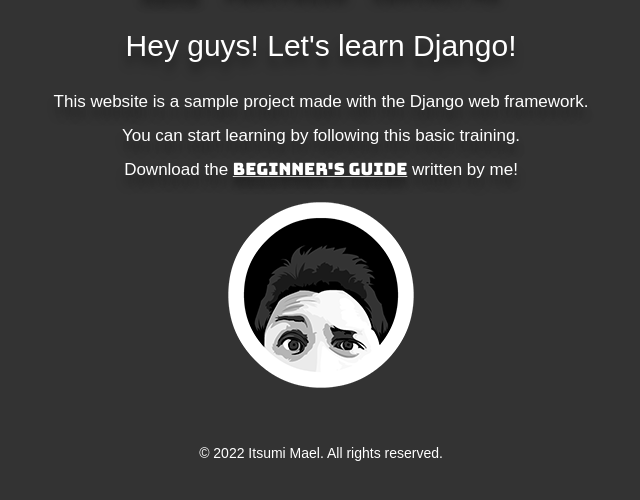
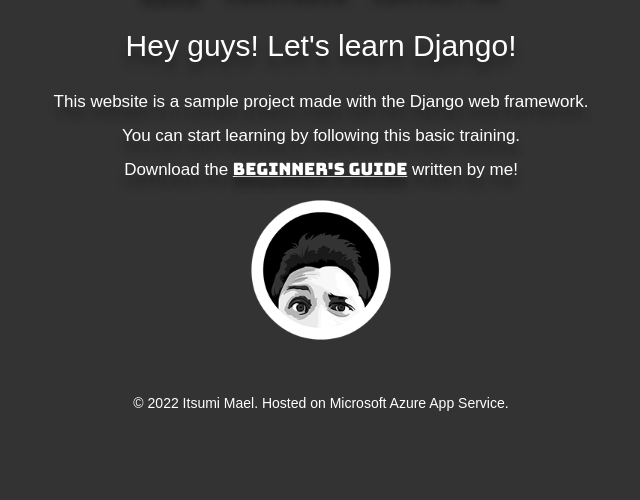
Before and after one commit to maelnasir/maelsite, a Django app: page /home/ in a window 1280 px wide. Shown: the part 208-708 px from the top of the page, without its empty margins (319-959 px from the left). Run offline with Django 4.2, Linux system fonts and the light colour scheme; data comes from the database, SQL or seed files in the repository; some web fonts are replaced.

Commit message:
modified:   static/css/maelapp.css modified:   templates/base.html

```diff
--- a/static/css/maelapp.css
+++ b/static/css/maelapp.css
@@ -17,7 +17,7 @@ ul.navMA li a, ul.navMA li a:visited { font-size: 20px; margin: 0 10px; color: #
 ul.navMA li a:hover { color: #666;}
 ul.navMA li a.navActive { color: #666; text-decoration: underline; }
 
-.maRX782 { display:block; max-height: 300px; margin:0 auto; }
+.maRX782 { display:block; max-height: 150px; margin:0 auto; }
 
 article.maPortfolio { width: 70%; margin: 0 auto; text-align: left; }
 article.maPortfolio div { border-bottom: 1px dotted #666; padding: 20px 0; }
--- a/templates/base.html
+++ b/templates/base.html
@@ -36,6 +36,6 @@
             {% block contact %}{% endblock %}
         {% endif %}
     </section>
-    <footer class="animate__animated animate__fadeIn">&#169; {% now "Y" %} Itsumi Mael. All rights reserved.</footer>
+    <footer class="animate__animated animate__fadeIn">&#169; {% now "Y" %} Itsumi Mael. Hosted on Microsoft Azure App Service.</footer>
 </body>
 </html>
```
